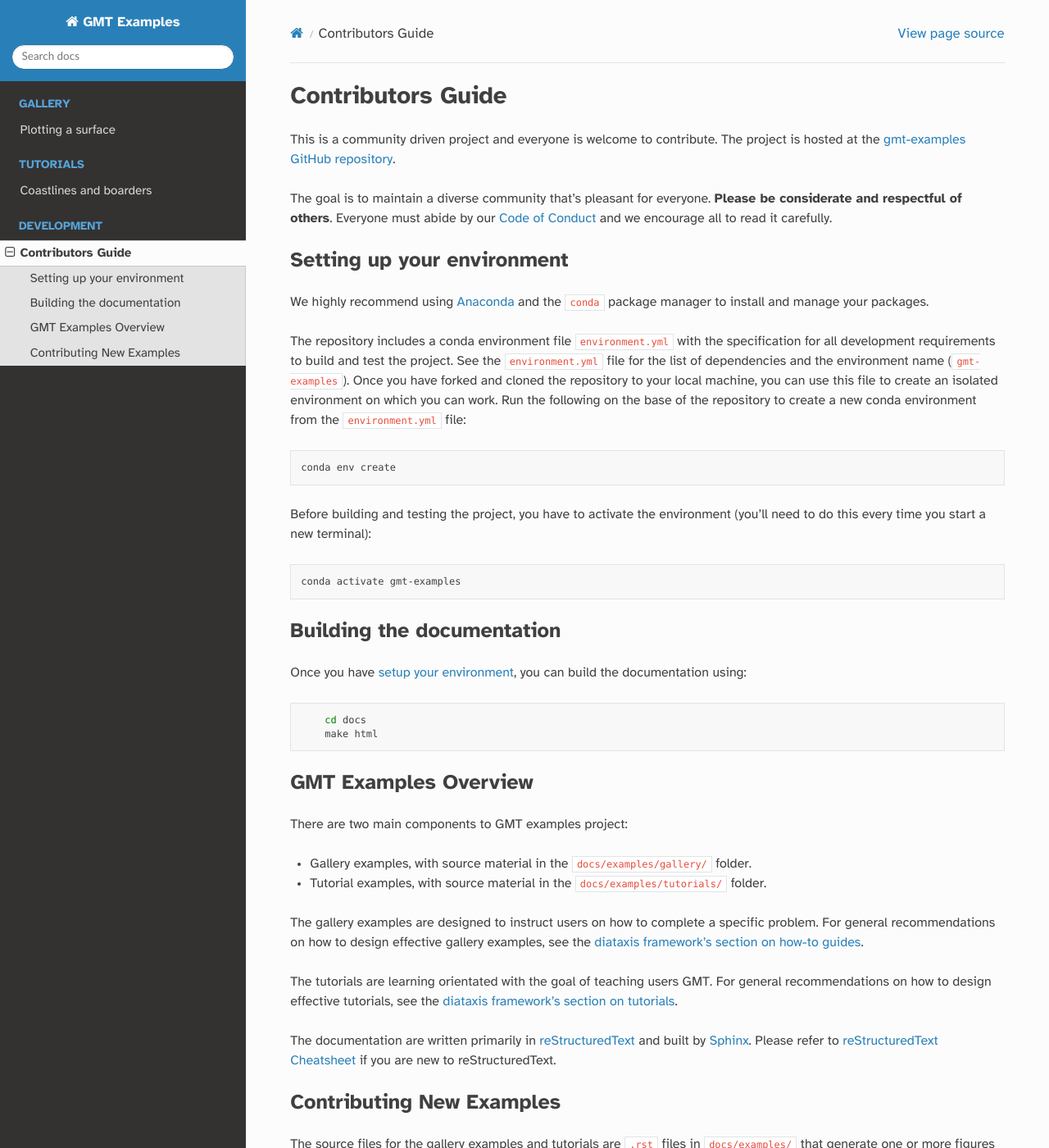
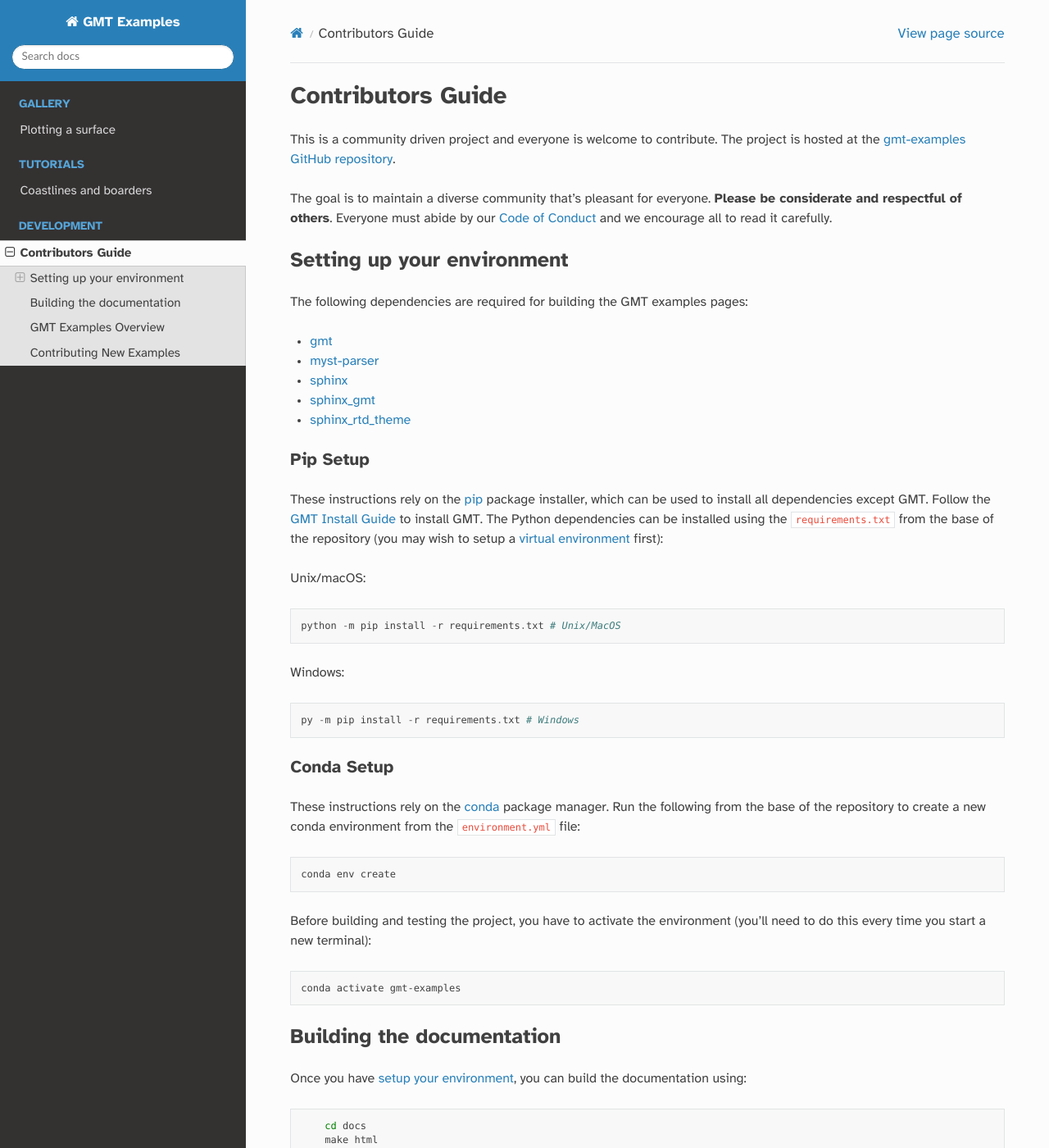
Before and after one commit to GenericMappingTools/gmt-examples, a Sphinx documentation site: the page built from docs/contributing.md, in a window 1280 px wide and 1400 px high. Shown: the whole window at 82% size. Built offline with Sphinx 7.4.7 and the Read the Docs theme 2.0.0, drawn with Linux system fonts in a browser that asks for light colours.

Commit message:
Add pip instructions

````diff
--- a/docs/contributing.md
+++ b/docs/contributing.md
@@ -10,17 +10,38 @@ and we encourage all to read it carefully.
 
 ## Setting up your environment
 
-We highly recommend using [Anaconda](https://www.anaconda.com/download/) and the `conda`
-package manager to install and manage your packages.
+The following dependencies are required for building the GMT examples pages:
+
+- [gmt](https://docs.generic-mapping-tools.org/latest/#)
+- [myst-parser](https://myst-parser.readthedocs.io/en/latest/)
+- [sphinx](https://www.sphinx-doc.org/en/master/)
+- [sphinx_gmt](https://www.generic-mapping-tools.org/sphinx_gmt/latest/)
+- [sphinx_rtd_theme](https://sphinx-rtd-theme.readthedocs.io/en/stable/installing.html)
+
+### Pip Setup
+
+These instructions rely on the [pip](https://pip.pypa.io/en/stable/) package
+installer, which can be used to install all dependencies except GMT.
+Follow the [GMT Install Guide](https://github.com/GenericMappingTools/gmt/blob/master/INSTALL.md)
+to install GMT. The Python dependencies can be installed using the
+`requirements.txt` from the base of the repository (you may wish to setup a
+[virtual environment](https://packaging.python.org/en/latest/guides/installing-using-pip-and-virtual-environments/#creating-a-virtual-environment) first):
+
+Unix/macOS:
+```
+python -m pip install -r requirements.txt # Unix/MacOS
+```
+
+Windows:
+```
+py -m pip install -r requirements.txt # Windows
+```
 
 
-The repository includes a conda environment file `environment.yml` with the
-specification for all development requirements to build and test the project.
-See the [`environment.yml`](https://github.com/GenericMappingTools/gmt-examples/blob/main/environment.yml)
-file for the list of dependencies and the environment name (`gmt-examples`).
-Once you have forked and cloned the repository to your local machine, you can
-use this file to create an isolated environment on which you can work.
-Run the following on the base of the repository to create a new conda
+### Conda Setup
+
+These instructions rely on the [conda](https://docs.conda.io/en/latest/) package
+manager. Run the following from the base of the repository to create a new conda
 environment from the `environment.yml` file:
 
 ```bash
````
